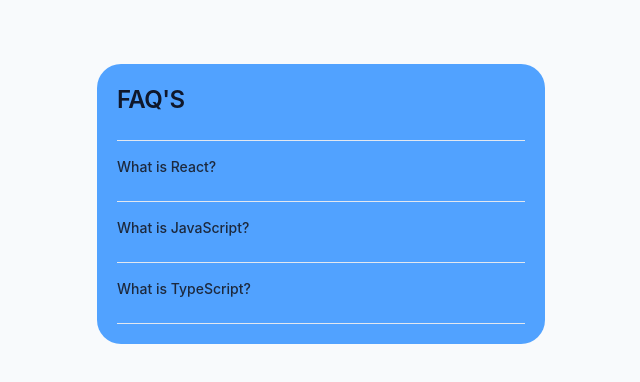
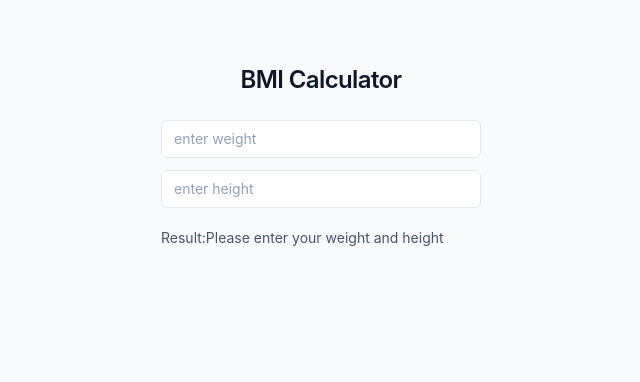
Before and after one commit to Oriyemi/React-Exercise, a React (Vite) app: page / in a window 1280 px wide. Shown: the top 382 px of the page, without its empty margins (319-959 px from the left). Built offline with nearby package versions, Linux system fonts and the light colour scheme.

Commit message:
feat: update Bmi component to improve BMI calculation and formatting; adjust App component to render Bmi instead of Faq

```diff
--- a/src/App.jsx
+++ b/src/App.jsx
@@ -17,8 +17,8 @@ function App() {
       {/* <CharCounter/> */}
       {/* <Todo /> */}
       {/* <Tip /> */}
-      {/* <Bmi /> */}
-      <Faq />
+      <Bmi />
+      {/* <Faq /> */}
 
 
     </>
--- a/src/Components/Bmi.jsx
+++ b/src/Components/Bmi.jsx
@@ -18,7 +18,9 @@ function Bmi() {
          if (Number(weight) <= 0 || Number(height) <= 0) {
            return "Weight and height must be greater than 0";
          }
-        return Number(weight) / Number(height*height);
+      const bmiTotal = Number(weight) / Number(height * height);
+      return bmiTotal.toFixed(2);
+
     };
 
 
@@ -28,7 +30,7 @@ function Bmi() {
           <div className="w-full max-w-xs flex flex-col gap-3">
             <input placeholder='enter weight' type="number" value={ weight} onChange={ getWeight} className="w-full rounded-md border border-slate-200 bg-white px-3 py-2 text-sm text-slate-800 placeholder:text-slate-400 outline-none focus:border-slate-400" />
             <input placeholder='enter height' type="number" value={height } onChange={getHeight } className="w-full rounded-md border border-slate-200 bg-white px-3 py-2 text-sm text-slate-800 placeholder:text-slate-400 outline-none focus:border-slate-400" />
-            <p className="mt-2 text-sm text-slate-600">Result:{calculate() }</p>
+            <p className="mt-2 text-sm text-slate-600">Result:{calculate()}</p>
           </div>
     </div>
   )
```
